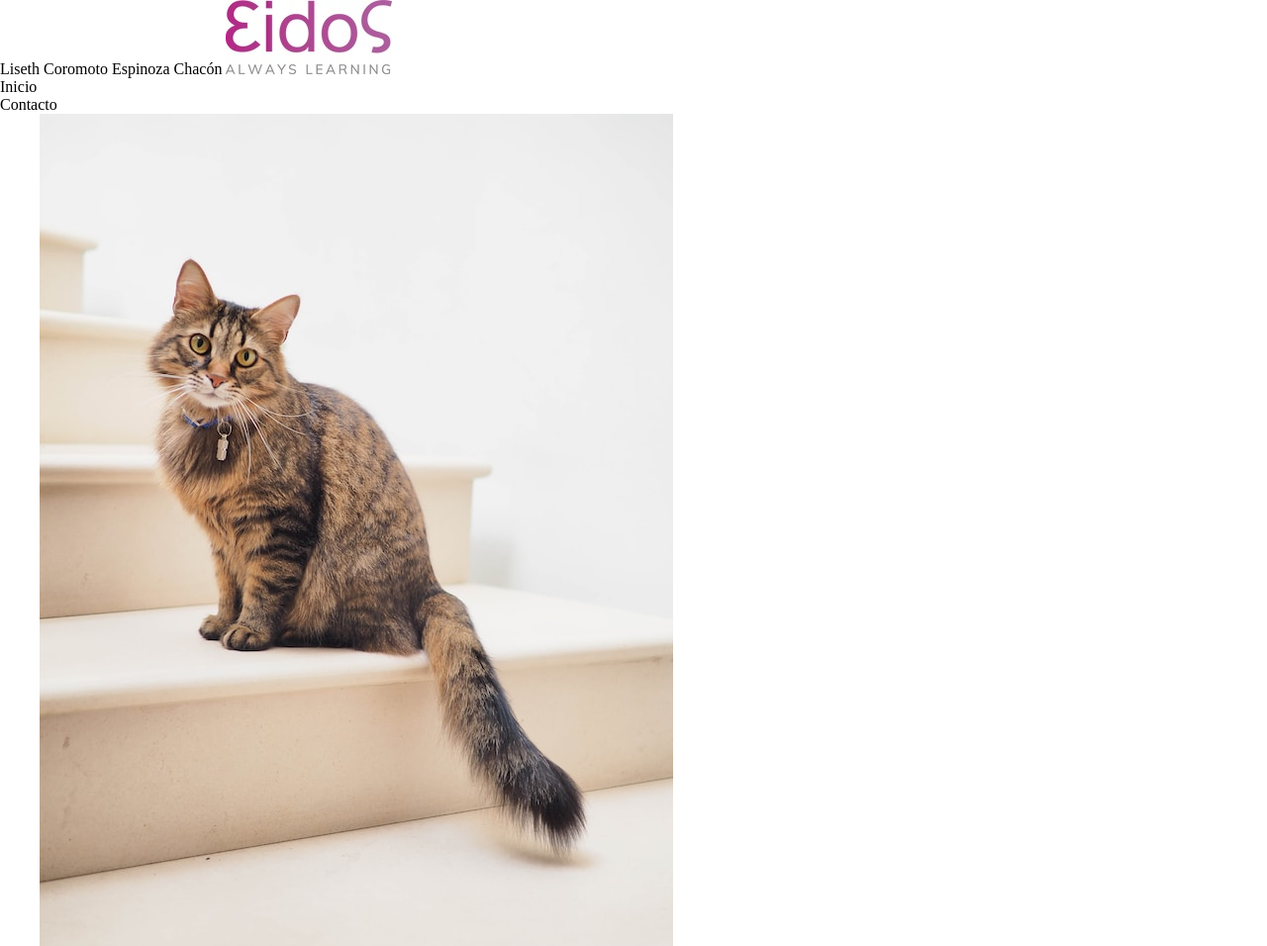
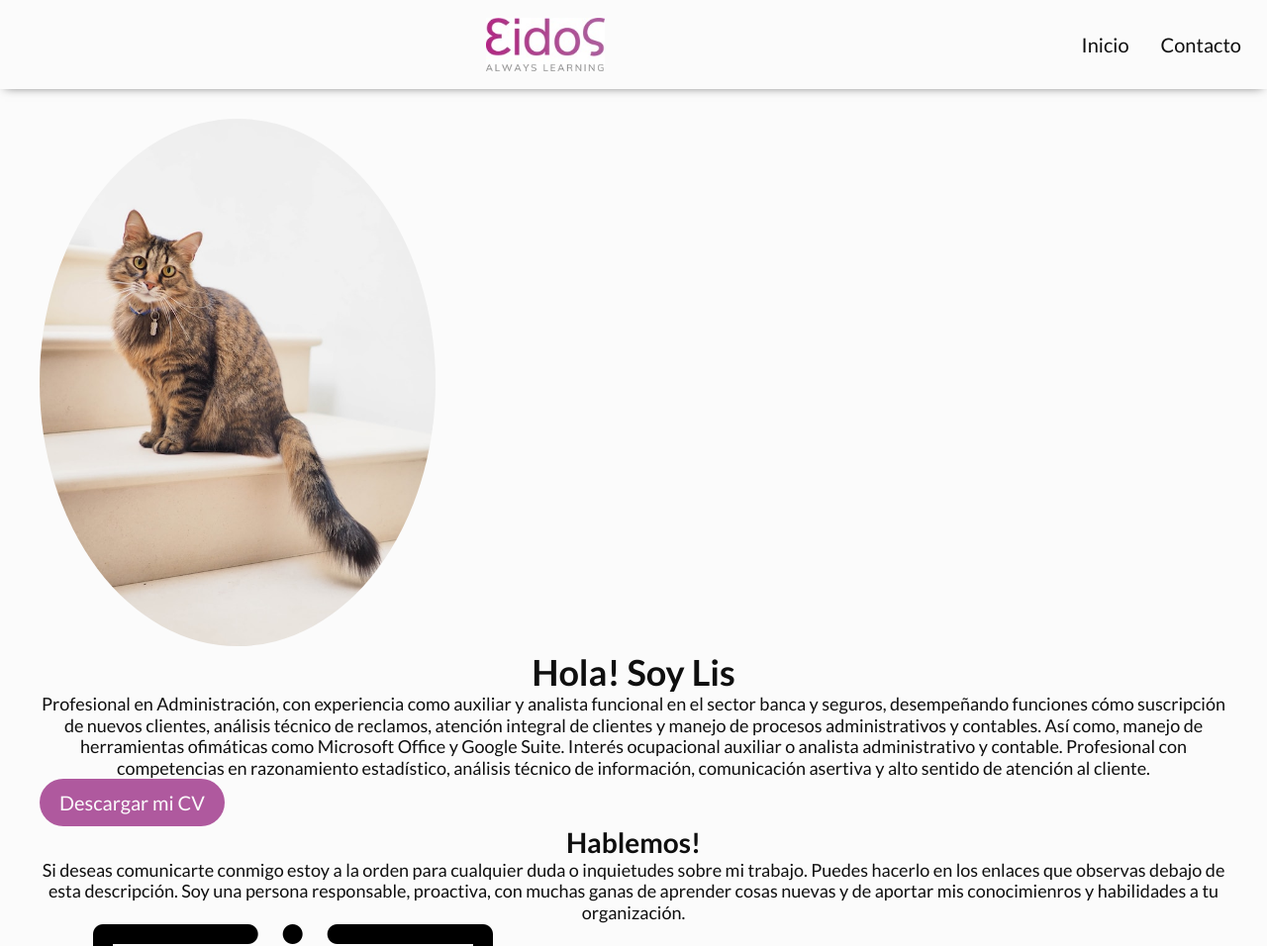
Before and after one commit to LisethEspinoza26/-proyecto-1-cod-latam-, a plain HTML site: page index.html in a window 1280 px wide. Shown: the top 956 px of the page at 99% size. Drawn offline with Linux system fonts and the light colour scheme.

Commit message:
primera parte de css

```diff
--- a/css/styles.css
+++ b/css/styles.css
@@ -2,8 +2,7 @@
 
 /* Fonts */
 /* Importar aquí la font */
-
-
+  @import url('https://fonts.googleapis.com/css2?family=Lato:wght@400;700&display=swap');
 
 /* Aquí les dejamos como ayuda este "reset" en el cual ajustamos algunas propiedades
 *  cuyos valores asigna por defecto el navegador.
@@ -36,6 +35,98 @@ main {
     max-width: 1200px;
     margin: auto;
 }
+body {
+    font-family:'Lato', sans-serif;
+    background-color:#fbfbfb;
+    font-size: 18px;
+    line-height: 1.2;
+    color: #0f0f0f;
+}
+
+h1{
+    font-size: 36px;
+}
+
+h2 {
+    font-size: 28px;
+}
+
+h1,h2 {
+    text-align: center;
+}
+
+header {
+    height: 90px;
+    display: flex;
+    justify-content: space-between;
+    align-items: center;
+    padding: 10px;
+    width: 100%;
+    position: fixed;
+    top: 0;
+    left: 0;
+    box-shadow: 0 3px 10px -5px #5f5f5f;
+    background-color: #fbfbfb;
+}
+
+.logo {
+    width: 120px;
+    margin-left: 15px;
+}
+
+img {
+    max-width: 100%;
+}
+
+#inicio {
+    padding-top: 120px;
+}
+
+ul.menu {
+    display: flex;
+    font-size: 20px;
+}
+
+li.item-menu a {
+    padding: 16px;
+    display: inline-block;
+}
+
+li.item-menu:hover {
+    background: rgba(175, 89, 158, 0.3);
+    transition: background-color 0.4s;
+}
+
+img.presentacion {
+    width: 400px;
+    border-radius: 50%;
+}
+
+section {
+    min-height: 100vh;
+}
+
+p {
+    text-align: center;
+   /*  falta parrafo */
+}
+
+a.boton {
+    background-color: #af599e;
+    color:#fbfbfb ;
+    font-size: 20px;
+    border-radius: 50px;
+    padding: 12px 20px;
+    display: inline-block;
+    align-items: center;
+}
+
+footer {
+    background-color:#af599e;
+    height: 90px;
+    align-content: center;
+    color: #fbfbfb;
+}
 
 /* Recomendaciones!
 *  - Comenzar desde lo más general y luego ir hacia lo mas específico, asignando primero
--- a/index.html
+++ b/index.html
@@ -6,33 +6,33 @@
     <meta name="viewport" content="width=device-width, initial-scale=1.0">
     <title>Liseth Coromoto Espinoza Chacón</title>
 
-    <!-- CSS -->
+   <!--  CSS -->
     <link rel="stylesheet" href="css/styles.css">
 </head>
 <body>
     <header>
-        <a href="#inicio">Liseth Coromoto Espinoza Chacón</a>
-        <img src="img/eidoslogo.jpg" alt="eidoslogo">
+        <a href="#inicio"></a>
+        <img class= "logo" src="img/eidoslogo.jpg" alt="imagen logo de Eidos">
         <nav>
-            <ul>
-                <li class="menu">
-                    <a href="#inicio">Inicio</a>
+            <ul class="menu">
+                <li class="item-menu">
+                    <a href="#inicio"> Inicio </a>
                 </li>
-                <li class="menu">
-                    <a href="#contacto">Contacto</a>
+                <li class="item-menu">
+                    <a href="#contacto"> Contacto </a>
                 </li>
             </ul>
         </nav>
     </header>
     <main>
         <section id="inicio">
-            <img src="img/gato.jpg" alt="Imagen de Gato" srcset="">
+            <img class="presentacion" src="img/gato.jpg" alt="Imagen de Gato" srcset="">
             <article>
                 <h1>Hola! Soy Lis</h1>
                 <p>
                     Profesional en Administración, con experiencia como auxiliar y analista funcional en el sector banca y seguros, desempeñando funciones cómo suscripción de nuevos clientes, análisis técnico de reclamos, atención integral de clientes y manejo de procesos administrativos y contables. Así como, manejo de herramientas ofimáticas como Microsoft Office y Google Suite. Interés ocupacional auxiliar o analista administrativo y contable. Profesional con competencias en razonamiento estadístico, análisis técnico de información, comunicación asertiva y alto sentido de atención al cliente.
                 </p>
-                <a href="Curriculum.pdf">Descargar mi CV</a>
+                <a class="boton" href="Curriculum.pdf" target="_blank">Descargar mi CV</a>
             </article>
         </section>
         <section id="contacto">
@@ -42,7 +42,7 @@
                     Si deseas comunicarte conmigo estoy a la orden para cualquier duda o inquietudes sobre mi trabajo. Puedes hacerlo en los enlaces que observas debajo de esta descripción. Soy una persona responsable, proactiva, con muchas ganas de aprender cosas nuevas y de aportar mis conocimienros y habilidades a tu organización.
                 </p>
             </article>
-            <ul>
+            <ul class="contacto">
                 <li>
                     <a href="">
                         <img src="img/mail.png" alt="icono de mail">
```
